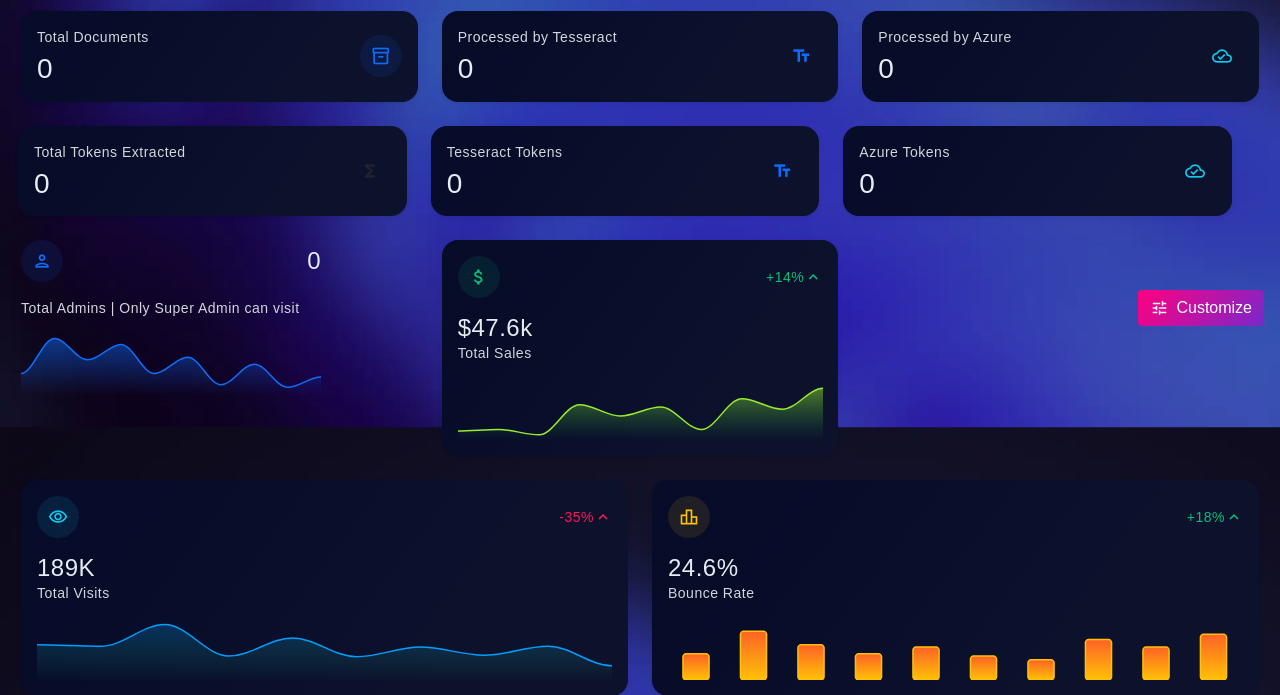
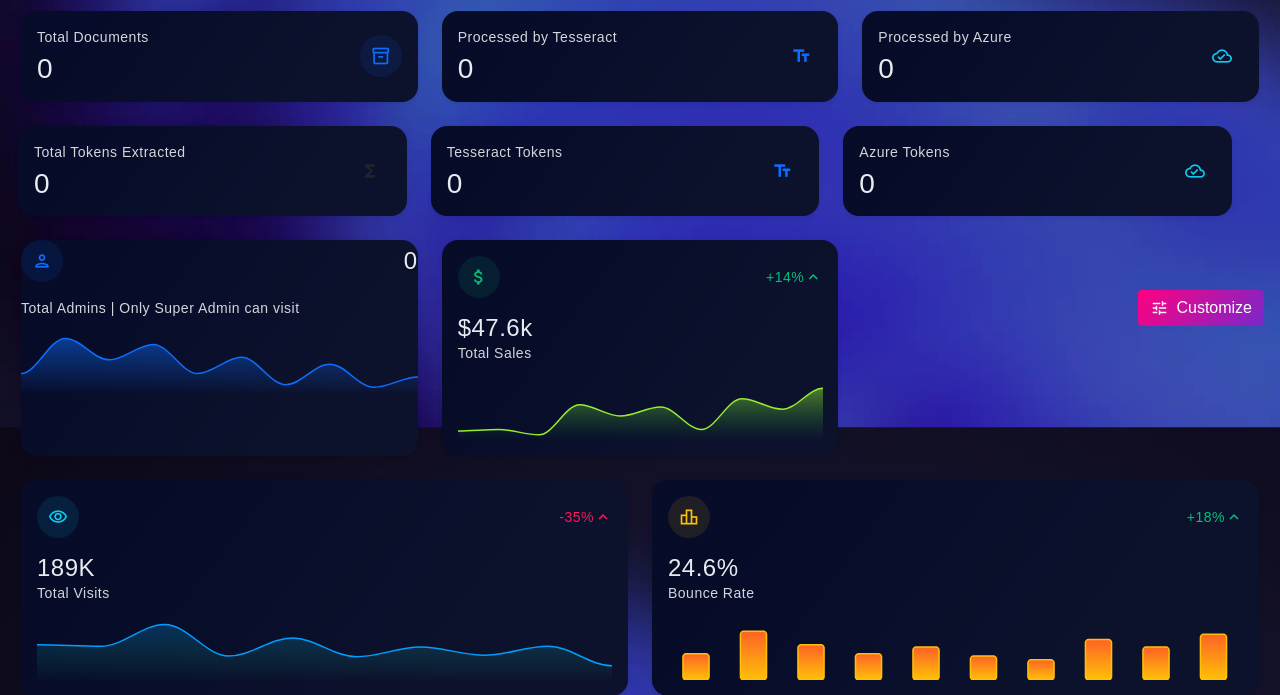
Before and after one commit to arkdey-in/flask, a Flask app: page /admin/admdashboard in a window 1280 px wide. Shown: the part 458-1153 px from the top of the page. Run offline with Flask 3, Linux system fonts and the light colour scheme; the visitor is signed in with stand-in values (Sample User, id 1); data that the repository does not hold is empty; style sheets or scripts are compiled from the project's sources; some libraries are stand-ins or nearby versions.

Commit message:
FIX: dashboard6

```diff
--- a/app/templates/admDashboard.html
+++ b/app/templates/admDashboard.html
@@ -275,8 +275,8 @@ AFFAIRS DEPARTMENT{% endblock%} {%block content%}
 
 
     <div class="col-12 col-lg-4 col-xxl-2 d-flex">
-      <div class="">
-        <div class="card-body">
+      <div class="card rounded-4 w-100">
+        <div class="">
           <div class="mb-3 d-flex align-items-center justify-content-between">
             <div
               class="wh-42 d-flex align-items-center justify-content-center rounded-circle bg-primary bg-opacity-10 text-primary">
```
